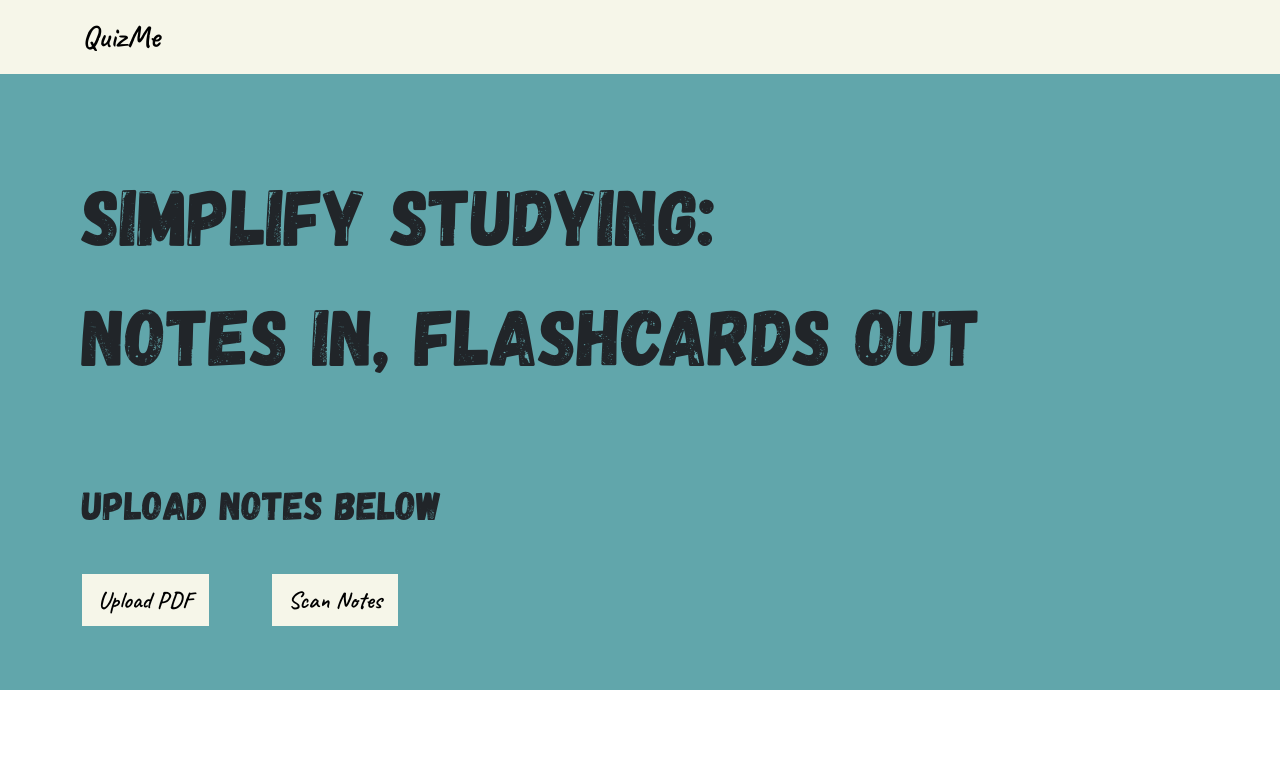
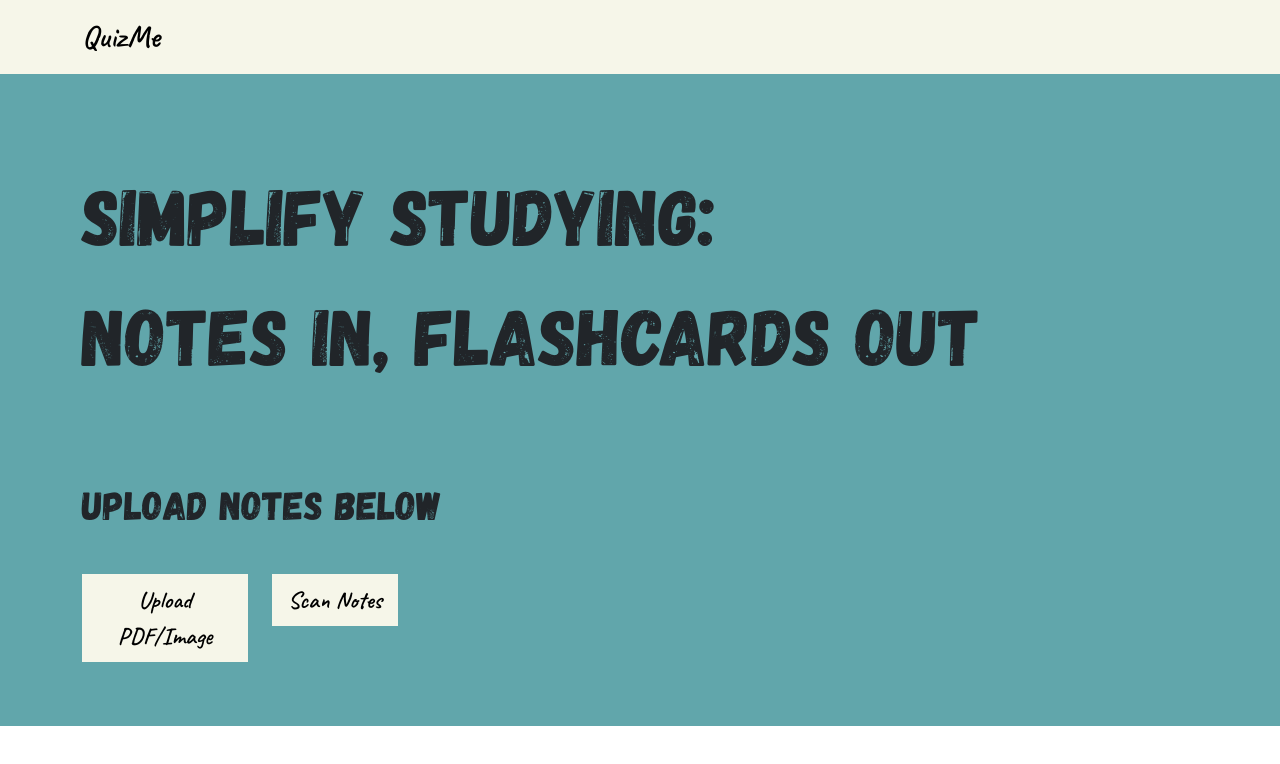
Before and after one commit to sarvaSanjay/AcademicWeapon, a React (Create React App) app in the folder quizeme/: page / in a window 1280 px wide. Shown: the top 764 px of the page. Built offline with nearby package versions, Linux system fonts and the light colour scheme.

Commit message:
changed the name of the read_words function to read_from_image in ocr.js

```diff
--- a/quizeme/src/components/Home.jsx
+++ b/quizeme/src/components/Home.jsx
@@ -5,7 +5,7 @@ import Row from 'react-bootstrap/Row';
 import Col from 'react-bootstrap/Col';
 import Button from 'react-bootstrap/Button';
 import { useState, useEffect } from 'react';
-import { read_words } from '../ocr';
+import { read_from_image } from '../ocr';
 function Home(){
     const [showGenerate, setShowGenerate] = useState(false);
     const [filename, setFilename] = useState('No file selected');
@@ -25,7 +25,7 @@ function Home(){
     };
 
     const generateFlashcards = () => {
-        read_words(file)
+        read_from_image(file)
     }
 
     return(
@@ -49,7 +49,7 @@ function Home(){
                     <Col></Col>
                 </Row>
                 <Row className='buttons'>
-                    <Col> <Button color='#F6F6E9' size='lg' onClick={handleFileUpload}>Upload PDF</Button></Col>
+                    <Col> <Button color='#F6F6E9' size='lg' onClick={handleFileUpload}>Upload PDF/Image</Button></Col>
                     <Col> <Button color='#F6F6E9' size='lg'>Scan Notes</Button></Col>
                     <Col> <Button color='#F6F6E9' size='lg' className={showGenerate ? '' : 'hide'} onClick={showGenerate ? generateFlashcards : () => {}}>Generate</Button></Col>
                     <Col></Col>
--- a/quizeme/src/ocr.js
+++ b/quizeme/src/ocr.js
@@ -1,9 +1,9 @@
 import Tesseract from 'tesseract.js';
 
-export function read_words(image) {
+export function read_from_image(image) {
     Tesseract.recognize(image, 'eng',
         { logger: m => console.log(m) }
     ).then(({ data: { text } }) => {
-        console.log(text);
+        return [text];
     })
 }
```
